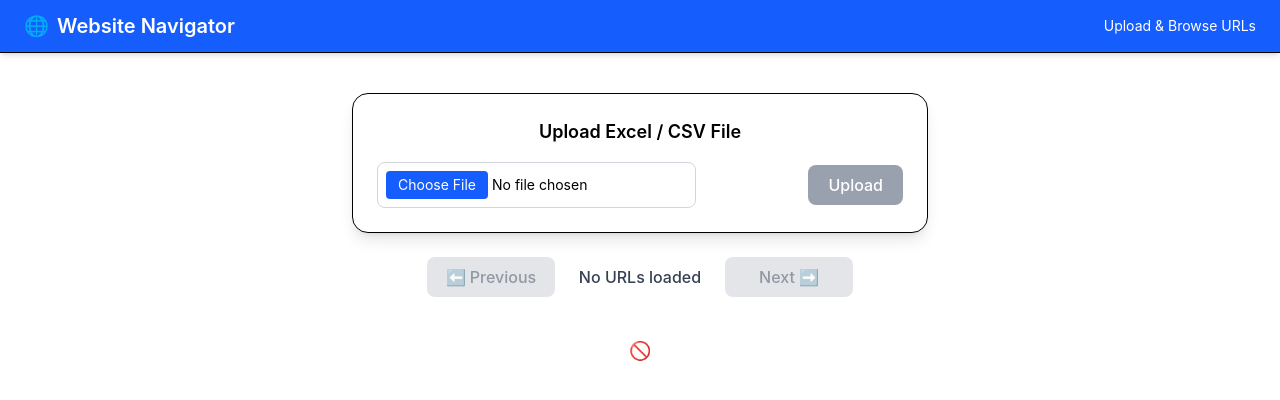
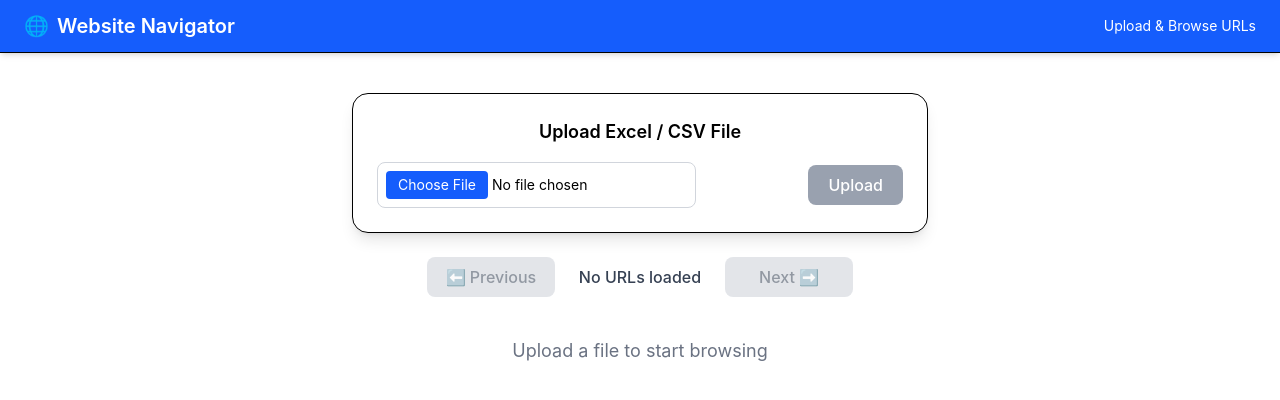
Before and after one commit to anuraj-2000/WEBSITE-NAVIGATOR-WN, a React (Vite) app in the folder frontend/: page / in a window 1280 px wide. Shown: the top 400 px of the page. Built offline with nearby package versions, Linux system fonts and the light colour scheme.

Commit message:
UI improvements

```diff
--- a/frontend/src/components/WebViewer.jsx
+++ b/frontend/src/components/WebViewer.jsx
@@ -2,8 +2,8 @@ const WebViewer = ({ url }) => {
   if (!url) {
     return (
       <div className="text-center mt-10 text-gray-500 text-lg">
-        🚫
-      </div>
+      Upload a file to start browsing
+    </div>
     );
   }
 
```
